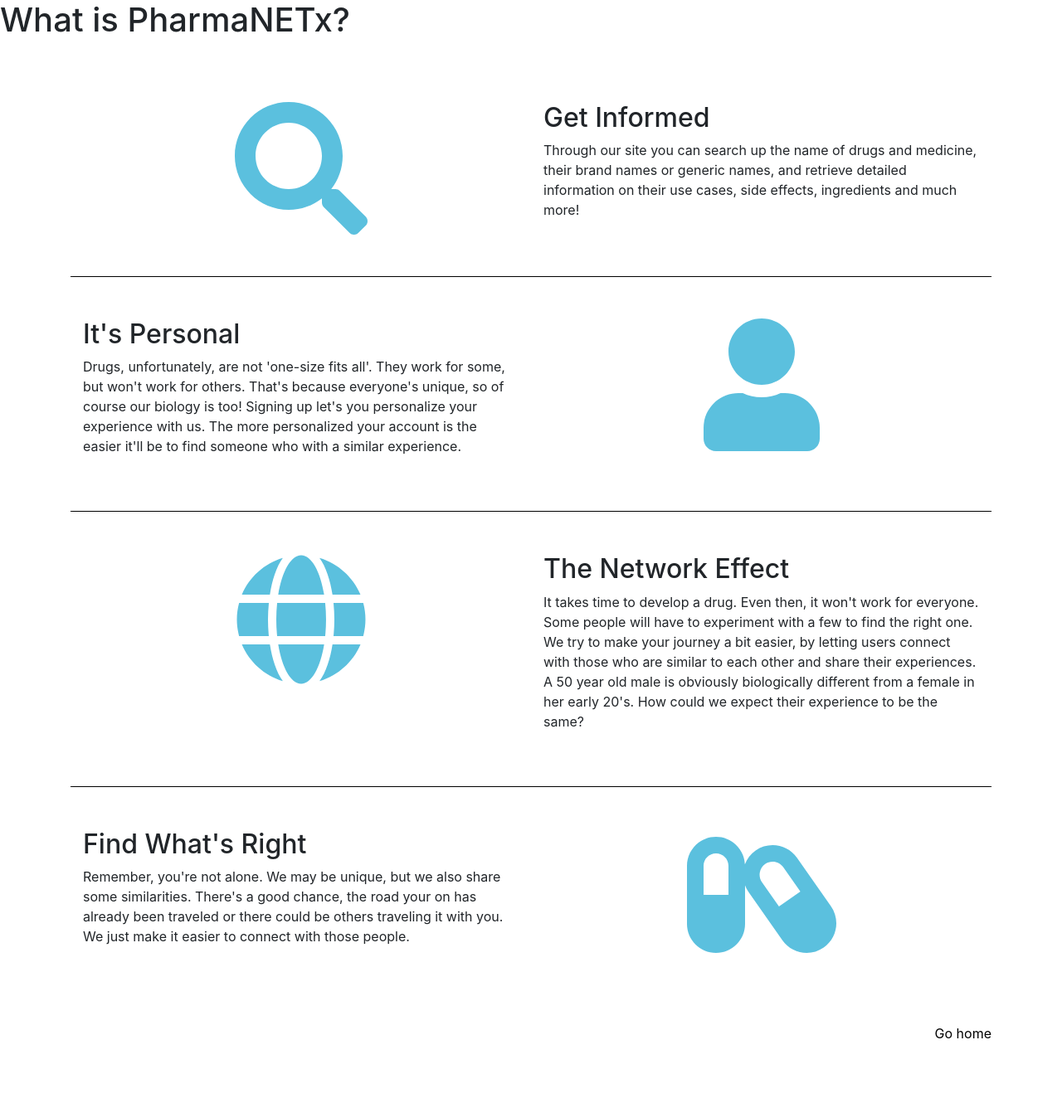
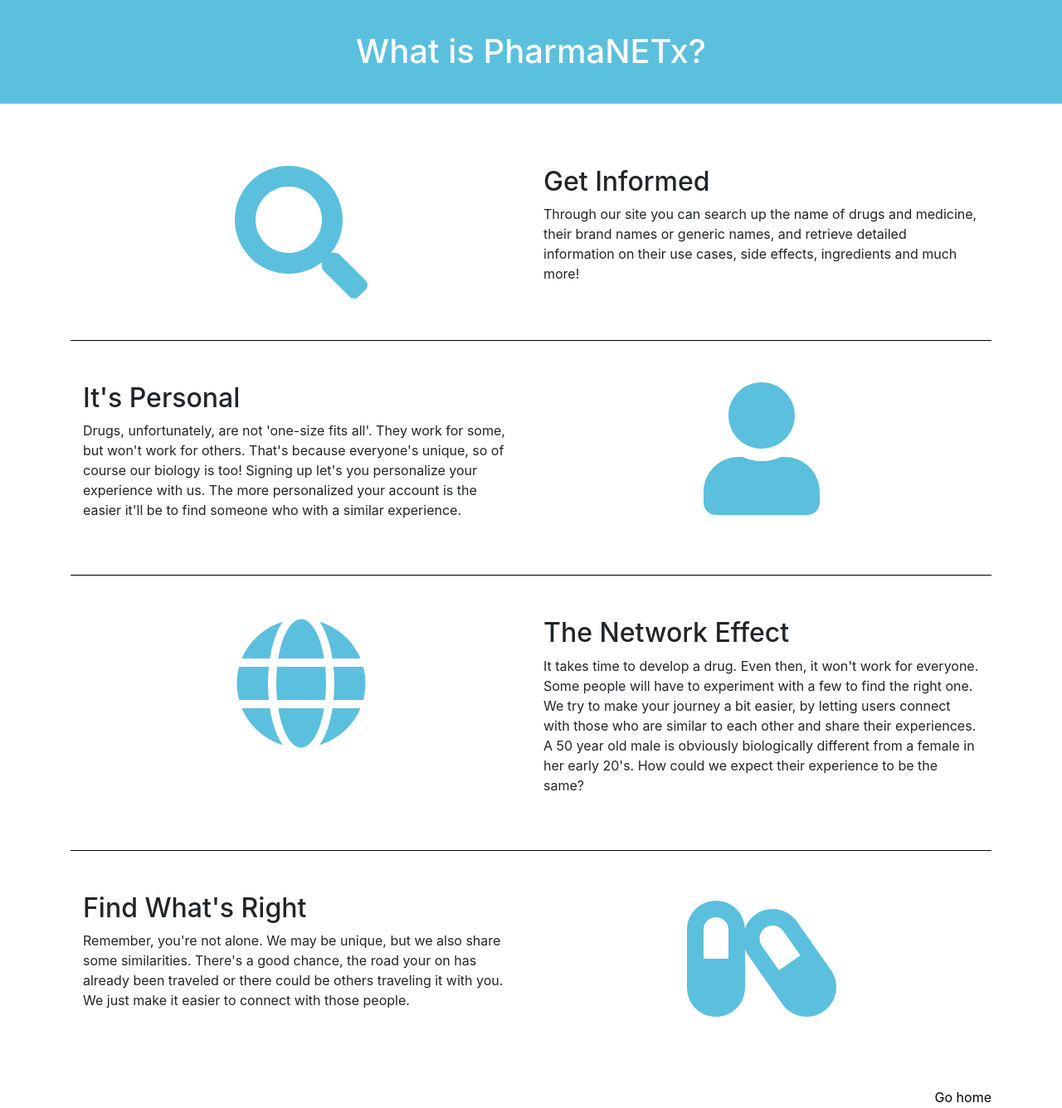
Before and after one commit to wakira765/cs4550-sp20-group8-project, a React (Create React App) app: page /about in a window 1280 px wide. Shown: the whole page at 83% size. Before the commit the page ends 1308 px from the top, so only its background shows below. Built offline with nearby package versions, Linux system fonts and the light colour scheme.

Commit message:
style, link to home from privacy

```diff
--- a/src/containers/AboutContainer.js
+++ b/src/containers/AboutContainer.js
@@ -12,7 +12,7 @@
         return(
             <>
             <div>
-                <h1 id="about-header">What is { WEBAPP_NAME }?</h1>
+                <h1 className="about-header">What is { WEBAPP_NAME }?</h1>
             </div>
             <div className="about-container container">
                 <div className="about-row row">
@@ -54,7 +54,7 @@
                         <FontAwesomeIcon icon={faCapsules} size="10x" style={{color: "#5bc0de"}}></FontAwesomeIcon>
                     </div>
                 </div>
-                <a href="/home/news_feed" id="link-to-home">Go home</a>
+                <a href="/home/news_feed" className="link-to-home">Go home</a>
             </div>
             </>
         )
--- a/src/containers/PrivacyContainer.js
+++ b/src/containers/PrivacyContainer.js
@@ -1,4 +1,5 @@
 import React, { Component } from "react";
+import {Link} from "react-router-dom";
 
 class PrivacyContainer extends Component {
 
@@ -6,9 +7,9 @@
         return(
             <>
             <div>
-                <h1 className="about-header">Our Policies on Privacy</h1>
+                <h1 className="privacy-header">Our Policies on Privacy</h1>
             </div>
-            <div className="container">
+            <div className="container policies">
                 <div>
                     <h2>What Data Do We Collect?</h2>
                     <p>
@@ -63,6 +64,7 @@
                         such as advertisements.
                     </p>
                 </div>
+                <Link className="link-to-home" to="/home">Go Home</Link>
             </div>
             </>
         )
--- a/src/styles/Home.css
+++ b/src/styles/Home.css
@@ -32,7 +32,7 @@
 }
 
 #home-displayed-content {
-    margin-top: 90px;
+    margin-top: 100px;
 }
 
 #home-buttons-collapsed {
@@ -65,6 +65,14 @@
 }
 
 .about-header {
+    background-color: #5bc0de;
+    color: white;
+    width: 100%;
+    padding: 3%;
+    text-align: center;
+}
+
+.privacy-header {
     background-color: teal;
     color: white;
     width: 100%;
@@ -72,11 +80,14 @@
     text-align: center;
 }
 
-#link-to-home {
+.link-to-home {
     float: right;
     color: black;
 }
 
+.policies {
+    padding: 30px;
+}
 
 .fa-capsules {}
 .fa-exclamation-circle {color: orange}
```
